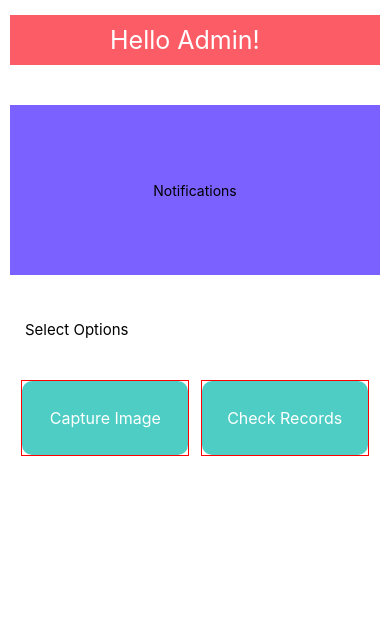
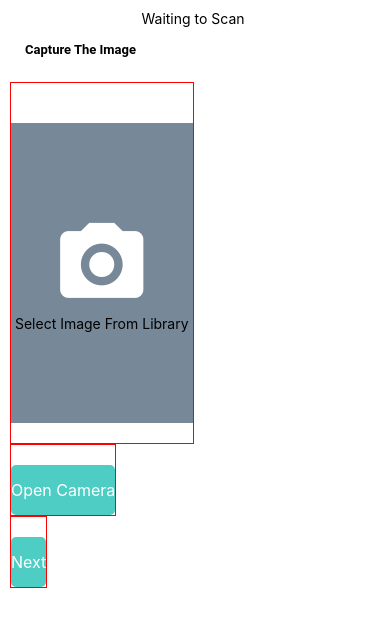
Before and after one commit to sulaiman-s/ML_Enabled-E-Challan, a React Native app: screen /upload in a window 390 px wide. Shown: the top 626 px of the page. Built offline with nearby package versions, Linux system fonts and the light colour scheme.

Commit message:
created AdminCapture screen

```diff
--- /dev/null
+++ b/AdminScreenComponents/AdminCapture.js
@@ -0,0 +1,94 @@
+import React, { useState } from "react";
+import Label from "../app/compnents/label";
+import Screen from "../app/compnents/Screen";
+import { MaterialCommunityIcons } from "@expo/vector-icons";
+import {
+  Text,
+  TouchableNativeFeedback,
+  View,
+  Image,
+  StyleSheet,
+} from "react-native";
+import AppButton from "../app/compnents/AppButton";
+import * as ImagePicker from "expo-image-picker";
+
+function AdminCapture(props) {
+  const [url, setUrl] = useState();
+
+  const handleImageFromCamera = async () => {
+    const result = await ImagePicker.launchCameraAsync();
+    if (!result.cancelled) setUrl(result.uri);
+  };
+  const handleImageFromLibrary = async () => {
+    const result = await ImagePicker.launchImageLibraryAsync();
+    if (!result.cancelled) setUrl(result.uri);
+  };
+  return (
+    <Screen>
+      <Text>Waiting to Scan </Text>
+      <Label
+        value="Capture The Image"
+        style={{
+          fontSize: 13,
+          fontFamily: "Roboto",
+          fontWeight: "bold",
+        }}
+      />
+      <TouchableNativeFeedback onPress={handleImageFromLibrary}>
+        <View
+          style={{
+            backgroundColor: "lightslategray",
+            height: 300,
+            width: "100%",
+            justifyContent: "center",
+            alignItems: "center",
+            marginTop: 40,
+            marginBottom: 20,
+          }}
+        >
+          {url == null ? (
+            <>
+              <MaterialCommunityIcons name="camera" size={100} color="white" />
+              <Text> Select Image From Library </Text>
+            </>
+          ) : (
+            <Image
+              source={{ uri: url }}
+              style={{ height: "100%", width: "100%" }}
+            />
+          )}
+        </View>
+      </TouchableNativeFeedback>
+      <AppButton
+        title="Open Camera"
+        textStyle={styles.btn_t}
+        height={50}
+        width={"100%"}
+        style={styles.btn}
+        onPress={handleImageFromCamera}
+      />
+      <AppButton
+        title="Next"
+        textStyle={styles.btn_t}
+        height={50}
+        width={"100%"}
+        style={styles.btn}
+      />
+    </Screen>
+  );
+}
+const styles = StyleSheet.create({
+  btn: {
+    backgroundColor: "#4ecdc4",
+    alignItems: "center",
+    justifyContent: "center",
+    borderRadius: 5,
+    marginTop: 20,
+  },
+  btn_t: {
+    color: "white",
+    fontSize: 16,
+  },
+});
+
+export default AdminCapture;
--- a/App.js
+++ b/App.js
@@ -1,7 +1,8 @@
 import React from "react";
+import AdminCapture from "./AdminScreenComponents/AdminCapture";
 import AdminMaster from "./AdminScreenComponents/AdminMaster";
 import Navigation from "./app/navigation/Navigation";
 
 export default function App() {
-  return <AdminMaster />;
+  return <AdminCapture />;
 }
--- a/app/UserScreenComponents/UploadChallan.js
+++ b/app/UserScreenComponents/UploadChallan.js
@@ -77,7 +77,7 @@ function UploadChallan({ route }) {
             ) : (
               <Image
                 source={{ uri: url }}
-                style={{ height: 100, width: "100%" }}
+                style={{ height: "100%", width: "100%" }}
               />
             )}
           </View>
```
